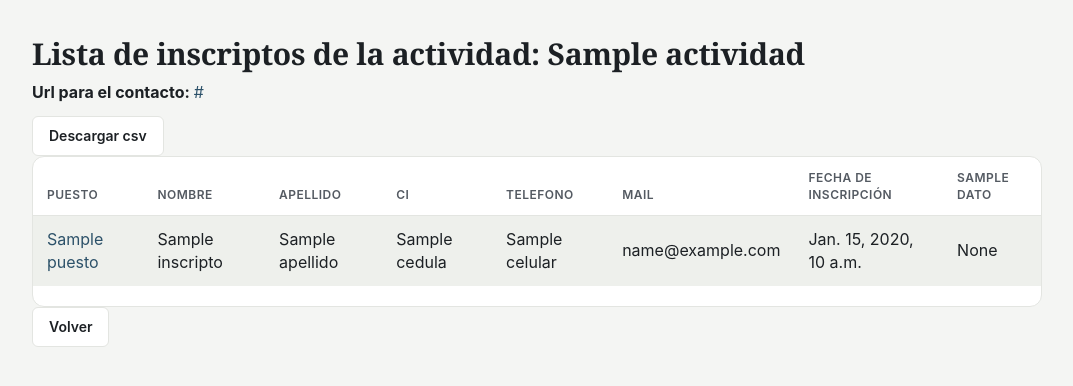
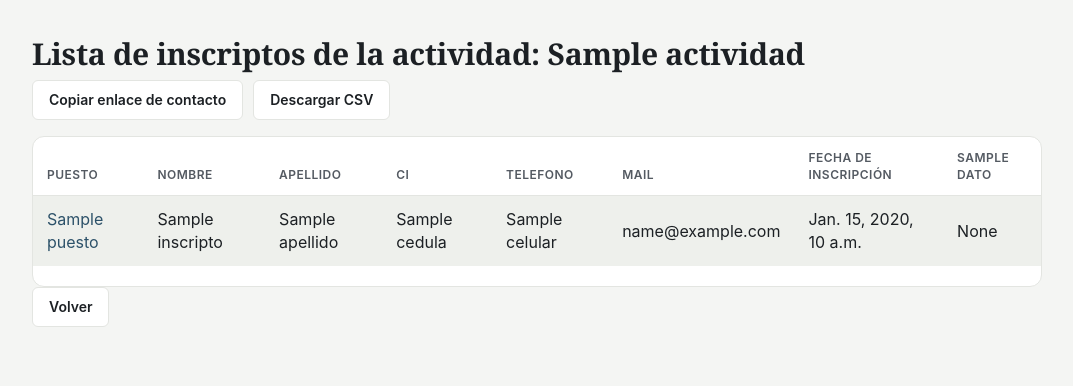
Before and after one commit to movimientoperegrino/inscripcion, a Django app: template templates/admin/inscriptos.html in a window 1280 px wide. Shown: the part 65-451 px from the top of the page, without its empty margins (103-1176 px from the left). Run offline with Django 4.2, Linux system fonts and the light colour scheme; the template is opened without the code that fills it: most values are stand-ins (such as "Sample title", 1, 10 or a date in 2020); some libraries are stand-ins or nearby versions.

Commit message:
P0.3: boton copiar enlace de contacto (admin inscriptos)
Reemplaza el parrafo con URL cruda por un boton "Copiar enlace de
contacto" (clipboard API) agrupado junto a la descarga en
.acciones-top. Nota: se uso url_csv/"Descargar CSV" (variable real
del view) en lugar de url_excel del plan, que no existe en el
contexto — el archivo generado es CSV, no Excel.

Co-Authored-By: Claude Opus 4.8 <noreply@anthropic.com>

```diff
--- a/static/css/theme.css
+++ b/static/css/theme.css
@@ -244,6 +244,9 @@ textarea.form-control { min-height: 96px; height: 110px; resize: vertical; }
 .empty-state h2 { margin: 0 0 8px; font-size: 22px; color: var(--ink); }
 .empty-state p { margin: 0; }
 
+/* ---------- acciones agrupadas ---------- */
+.acciones-top { display: flex; gap: 10px; flex-wrap: wrap; margin-bottom: 16px; }
+
 /* ---------- home: grilla de actividades ---------- */
 .acts { display: flex; flex-direction: column; gap: 36px; }
 .acts-group-title {
--- a/templates/admin/inscriptos.html
+++ b/templates/admin/inscriptos.html
@@ -14,9 +14,11 @@
     <div class="row">
         <div class="col-sm-12 ">
             <div>
-                <p><b>Url para el contacto: </b><a href="{{ url_contacto }}">{{ url_contacto }}</a></p>
-
-                <a class="btn btn-default" href="{{ url_csv }}">Descargar csv</a>
+                <div class="acciones-top">
+                  <button type="button" class="btn btn-default" id="copiar-contacto"
+                          data-url="{{ url_contacto }}">Copiar enlace de contacto</button>
+                  <a class="btn btn-default" href="{{ url_csv }}">Descargar CSV</a>
+                </div>
                 {% if lista_inscriptos %}
                 <div class="table-responsive">
                     <table class="table table-striped table-condensed">
@@ -71,3 +73,15 @@
         </div>
     </div>
 {% endblock %}
+{% block scripts %}
+<script>
+  document.getElementById('copiar-contacto').addEventListener('click', function () {
+    var url = this.getAttribute('data-url');
+    navigator.clipboard.writeText(url).then(function () {
+      var b = document.getElementById('copiar-contacto');
+      var txt = b.textContent; b.textContent = 'Enlace copiado';
+      setTimeout(function () { b.textContent = txt; }, 1800);
+    });
+  });
+</script>
+{% endblock %}
```
